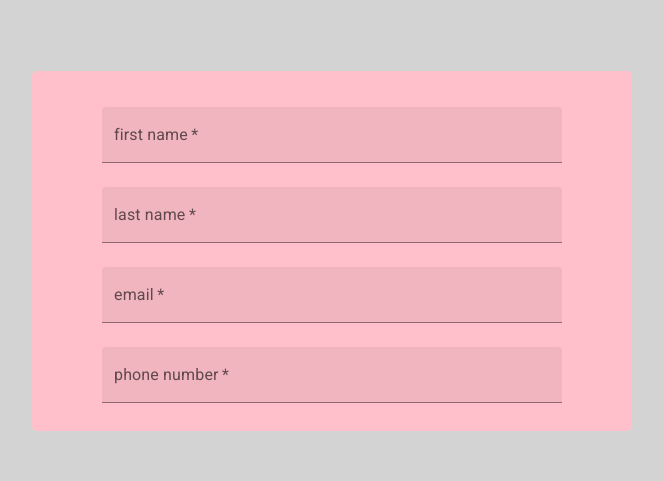
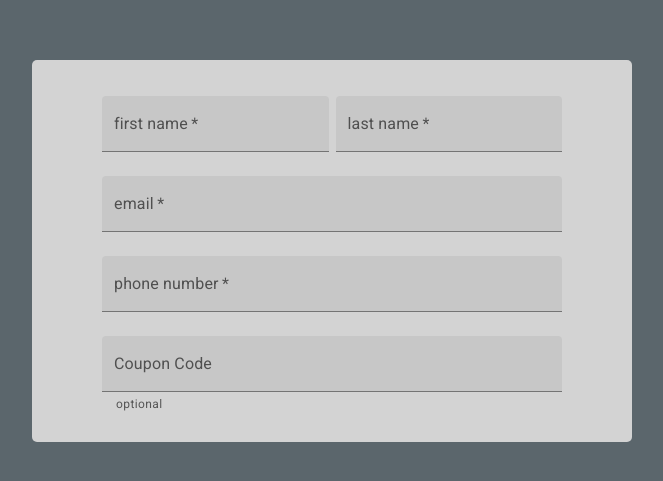
Before and after one commit to chinmay8053/stripe_payment, a React (Create React App) app: page / in a window 1280 px wide. Shown: the part 149-630 px from the top of the page, without its empty margins (308-971 px from the left). Built offline with nearby package versions, Linux system fonts and the light colour scheme.

Commit message:
coupon code ( material ui )

```diff
--- a/src/App.css
+++ b/src/App.css
@@ -3,7 +3,7 @@
   justify-content: center;
   align-items: center;
   min-height: 100vh;
-  background-color: lightgrey;
+  background-color: rgb(91 102 108);
 }
 * {
   box-sizing: border-box;
--- a/src/components/container/container.component.jsx
+++ b/src/components/container/container.component.jsx
@@ -31,7 +31,8 @@ export default function Container() {
   }
 
   return (
-    <Box sx={{ backgroundColor: "pink", borderRadius: "5px", padding: "20px 70px", maxWidth: "600px", margin: "20px" }}>
+    <Box sx={{ background: "lightgrey", borderRadius: "5px", padding: "20px 70px", maxWidth: "600px", margin: "20px" }}>
+      <div className="flex-2">
         <TextField
           fullWidth
           margin="normal"
@@ -54,6 +55,7 @@ export default function Container() {
           value={name.lname}
           onChange={fullNameHandler}
         />
+      </div>
       <TextField
         fullWidth
         margin="normal"
@@ -77,6 +79,16 @@ export default function Container() {
         color={`${phoneValidate ? "success" : ""}`}
         onChange={phoneNumberHandler}
       />
+      <TextField
+        fullWidth
+        margin="normal"
+        id="filled-basic"
+        label="Coupon Code"
+        variant="filled"
+        name="coupon"
+        type="search"
+        helperText="optional"
+      />
     </Box>
   );
 }
--- a/src/components/container/container.styles.scss
+++ b/src/components/container/container.styles.scss
@@ -4,3 +4,7 @@
   border-radius: 30px;
   padding: 20px 100px;
 }
+.flex-2 {
+  display: flex;
+  gap: 7px;
+}
```
Lines whose indentation alone changed are shown as unchanged.
